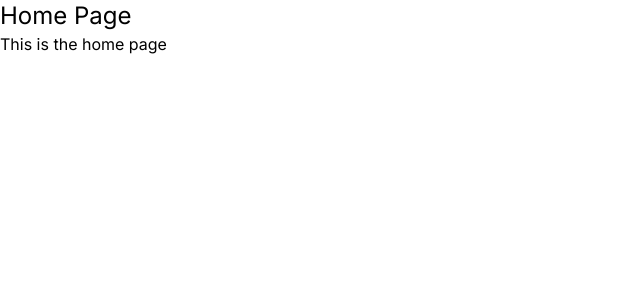
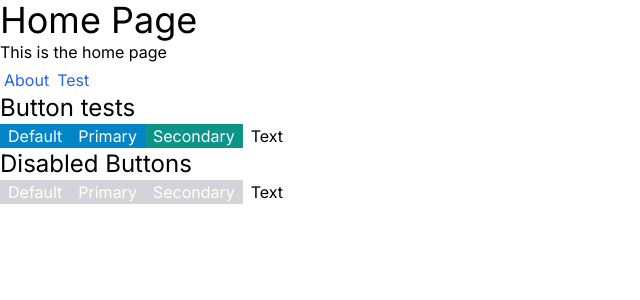
Before and after one commit to kafkaesc/Singleton-Wiki, a Next.js app: page / in a window 1280 px wide. Shown: the top 300 px of the page, without its empty margins (0-640 px from the left). Built offline with nearby package versions, Linux system fonts and the light colour scheme.

Commit message:
Testing element components on page

```diff
--- a/src/app/page.tsx
+++ b/src/app/page.tsx
@@ -1,10 +1,36 @@
-import Image from 'next/image';
+import Button from '@/elements/Button';
+import H1 from '@/elements/H1';
+import H2 from '@/elements/H2';
+import Link from '@/elements/Link';
+import P from '@/elements/P';
 
 export default function Home() {
 	return (
 		<main>
-			<h1 className="text-2xl">Home Page</h1>
-			<p>This is the home page</p>
+			<H1 className="text-2xl">Home Page</H1>
+			<P>This is the home page</P>
+			<Link className="mx-1" href="/About">
+				About
+			</Link>
+			<Link className="mx-1" href="/Test">
+				Test
+			</Link>
+			<H2>Button tests</H2>
+			<Button>Default</Button>
+			<Button buttonStyle="primary">Primary</Button>
+			<Button buttonStyle="secondary">Secondary</Button>
+			<Button buttonStyle="text">Text</Button>
+			<H2>Disabled Buttons</H2>
+			<Button disabled>Default</Button>
+			<Button buttonStyle="primary" disabled={true}>
+				Primary
+			</Button>
+			<Button buttonStyle="secondary" disabled={true}>
+				Secondary
+			</Button>
+			<Button buttonStyle="text" disabled={true}>
+				Text
+			</Button>
 		</main>
 	);
 }
```
